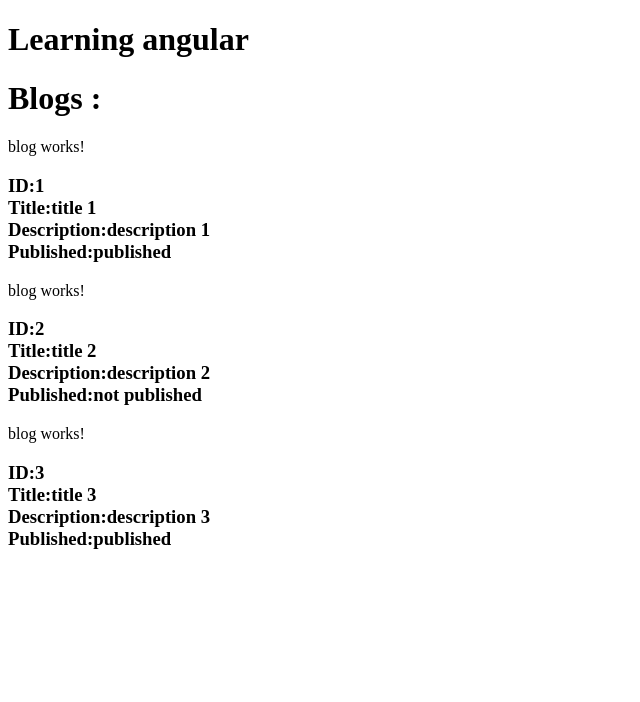
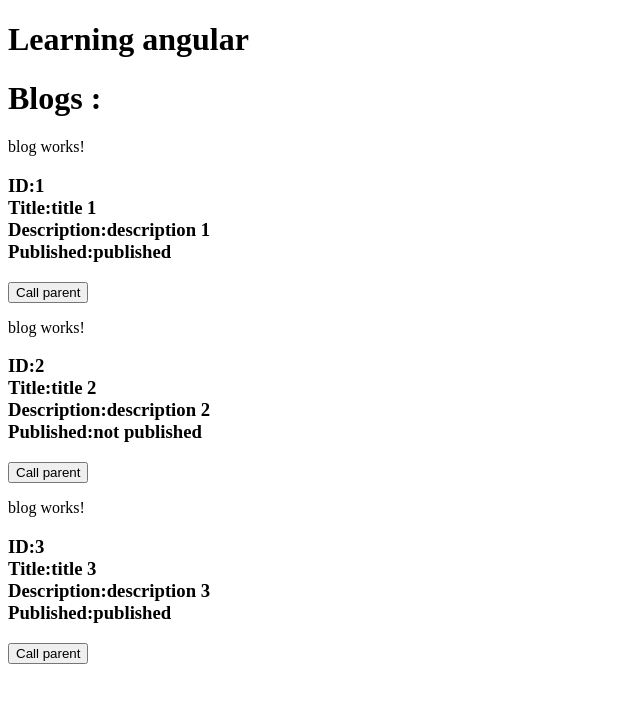
Before and after one commit to ibra4/HelloWorld-angular, an Angular app: page / in a window 1280 px wide. Shown: the top 702 px of the page, without its empty margins (0-640 px from the left). Built offline with nearby package versions, Linux system fonts and the light colour scheme.

Commit message:
Call on click event

```diff
--- a/src/app/blog/blog.component.html
+++ b/src/app/blog/blog.component.html
@@ -10,6 +10,7 @@
     <b>Description:</b> <span>{{blog.description}}</span>
   </div>
   <div>
-      <b>Published:</b> <span>{{blog.published ? 'published': 'not published'}}</span>
+    <b>Published:</b> <span>{{blog.published ? 'published': 'not published'}}</span>
   </div>
 </h3>
+<button (click)="callTheParentFunctionWithBlog()">Call parent</button>
--- a/src/app/blog/blog.component.ts
+++ b/src/app/blog/blog.component.ts
@@ -14,8 +14,12 @@ export class BlogComponent implements OnInit {
 
   constructor() { }
 
-  ngOnInit(): void {
+  callTheParentFunctionWithBlog() {
+    console.log('hi')
     this.callMeChild.emit(this.blog)
   }
 
+  ngOnInit(): void {
+  }
+
 }
```
